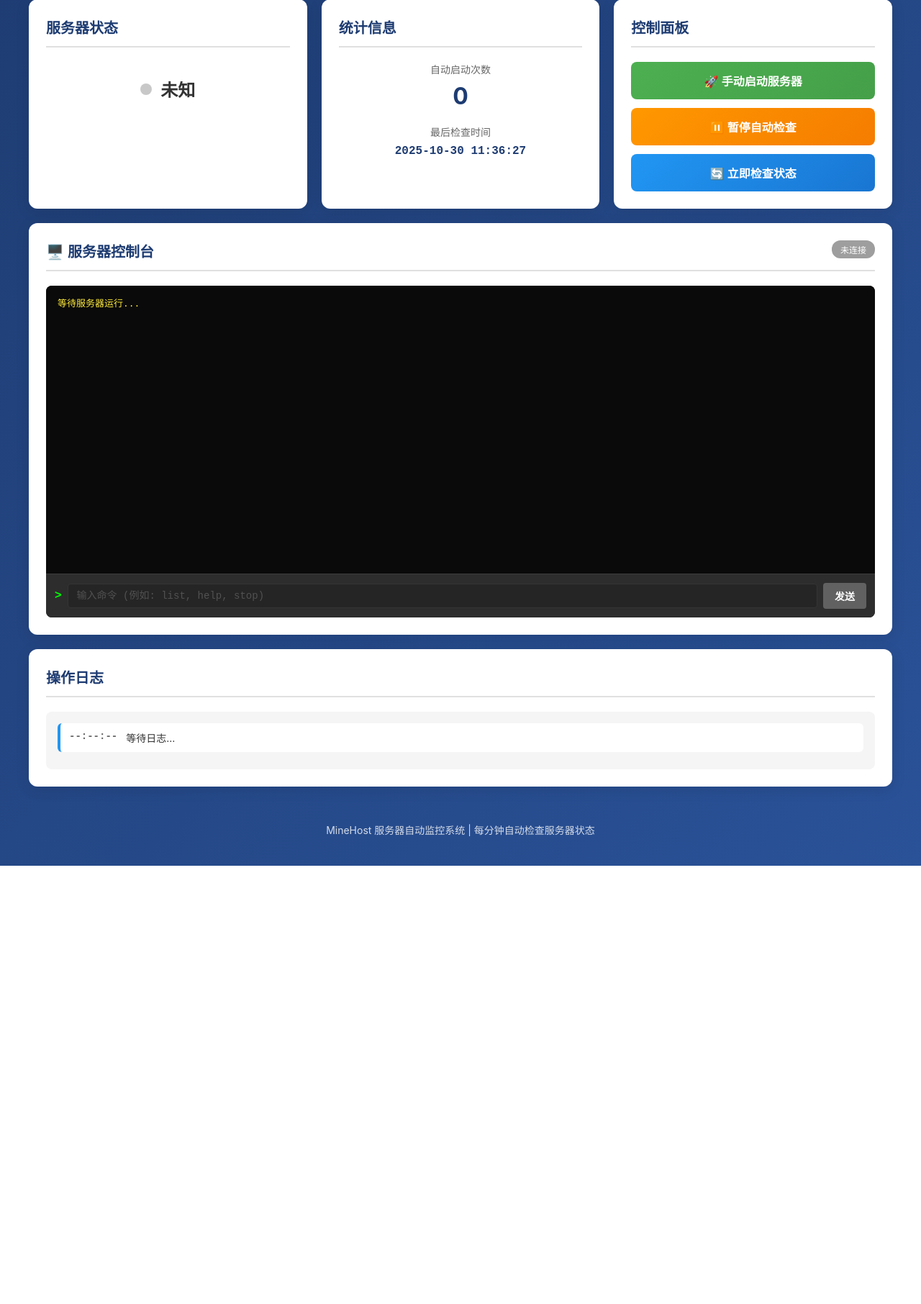
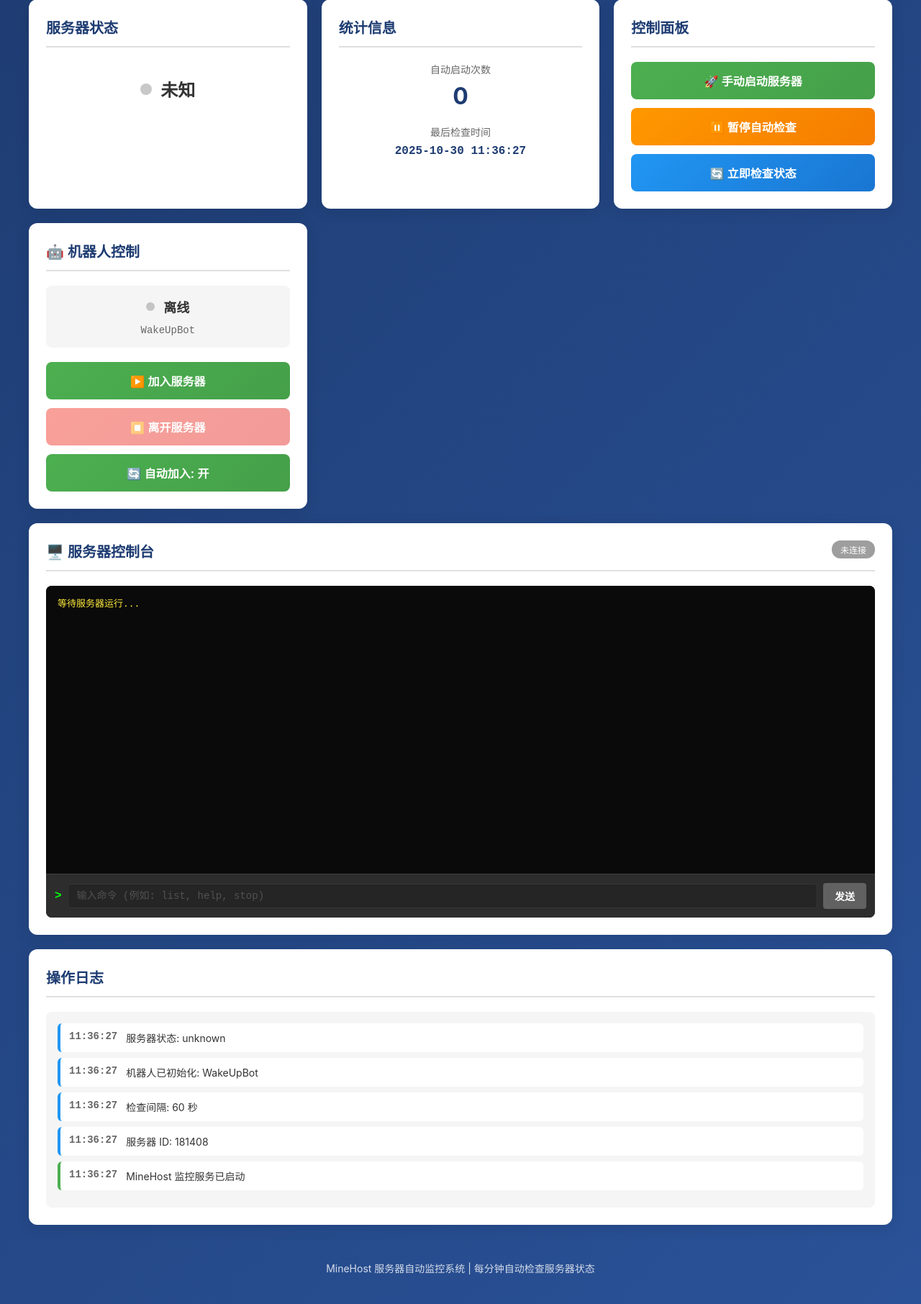
Before and after one commit to SMNETSTUDIO/MineHost-WakeUp, a Flask app: page / in a window 1280 px wide. Shown: the part 131-1943 px from the top of the page at 72% size. Before the commit the page ends 1334 px from the top, so only its background shows below. Run offline with Flask 3, Linux system fonts and the light colour scheme; the visitor is signed in with stand-in values (Sample User, id 1).

Commit message:
Update index.html

```diff
--- a/templates/index.html
+++ b/templates/index.html
@@ -57,6 +57,31 @@
                 </div>
             </div>
 
+            <!-- 机器人控制 -->
+            <div class="card">
+                <h2 class="card-title">🤖 机器人控制</h2>
+                <div class="bot-info">
+                    <div class="bot-status-display">
+                        <div class="bot-status-indicator" id="botStatusIndicator">
+                            <span class="bot-status-dot"></span>
+                            <span class="bot-status-text" id="botStatusText">离线</span>
+                        </div>
+                        <div class="bot-username" id="botUsername">WakeUpBot</div>
+                    </div>
+                    <div class="bot-controls">
+                        <button class="btn btn-success" id="btnBotJoin" onclick="joinBot()">
+                            ▶️ 加入服务器
+                        </button>
+                        <button class="btn btn-danger" id="btnBotLeave" onclick="leaveBot()">
+                            ⏹️ 离开服务器
+                        </button>
+                        <button class="btn btn-secondary" id="btnToggleBotAuto" onclick="toggleBotAuto()">
+                            🔄 自动加入
+                        </button>
+                    </div>
+                </div>
+            </div>
+
             <!-- 服务器控制台 -->
             <div class="card full-width">
                 <h2 class="card-title">
```
